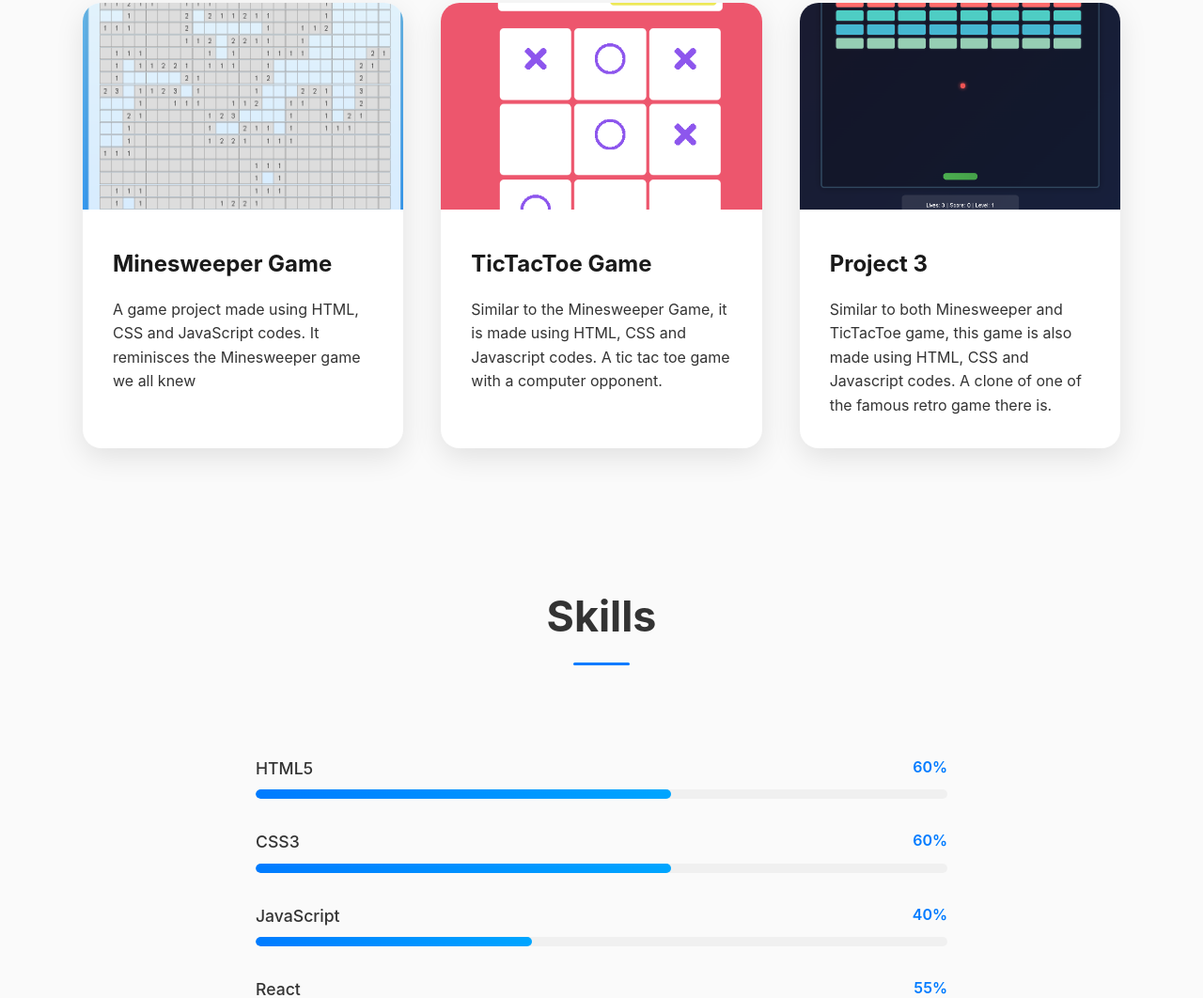
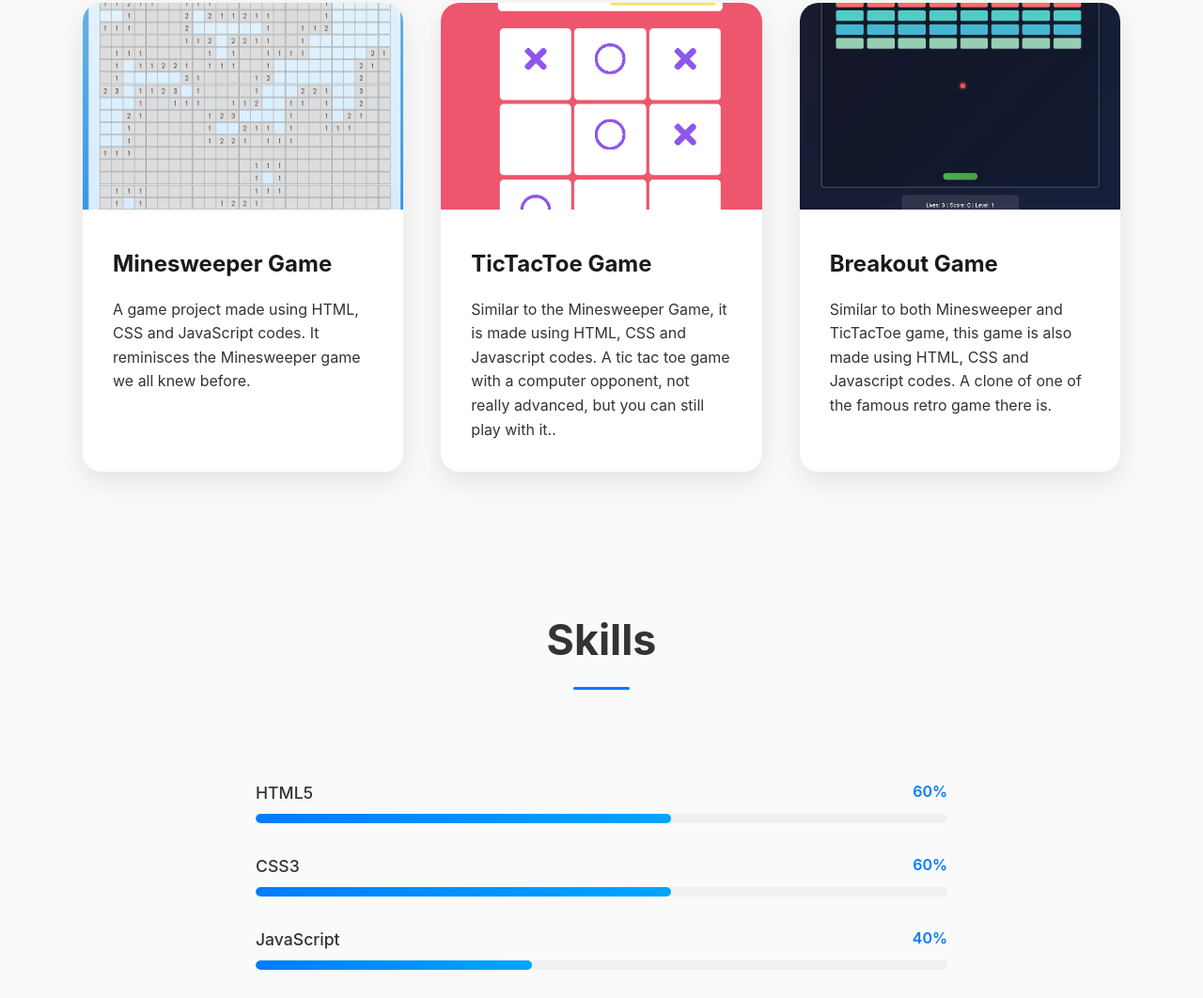
Before and after one commit to JPikaaaa/Portfolio, a plain HTML site: page index.html in a window 1280 px wide. Shown: the part 1093-2155 px from the top of the page at 94% size. Drawn offline with Linux system fonts and the light colour scheme; files whose address does not match are found by name.

Commit message:
index.html

```diff
--- a/index.html
+++ b/index.html
@@ -34,20 +34,20 @@
                     <img src="/images/minesweeper.png" alt="Project 1">
                     <div class="project-content">
                         <h3>Minesweeper Game</h3>
-                        <p>A game project made using HTML, CSS and JavaScript codes. It reminisces the Minesweeper game we all knew</p>
+                        <p>A game project made using HTML, CSS and JavaScript codes. It reminisces the Minesweeper game we all knew before.</p>
                     </div>
                 </div>
                 <div class="project-card">
                     <img src="/images/TicTacToe.png" alt="Project 2">
                     <div class="project-content">
                         <h3>TicTacToe Game</h3>
-                        <p>Similar to the Minesweeper Game, it is made using HTML, CSS and Javascript codes. A tic tac toe game with a computer opponent.</p>
+                        <p>Similar to the Minesweeper Game, it is made using HTML, CSS and Javascript codes. A tic tac toe game with a computer opponent, not really advanced, but you can still play with it..</p>
                     </div>
                 </div>
                 <div class="project-card">
                     <img src="/images/Breakout.png" alt="Project 3">
                     <div class="project-content">
-                        <h3>Project 3</h3>
+                        <h3>Breakout Game</h3>
                         <p>Similar to both Minesweeper and TicTacToe game, this game is also made using HTML, CSS and Javascript codes. A clone of one of the famous retro game there is.</p>
                     </div>
                 </div>
```
